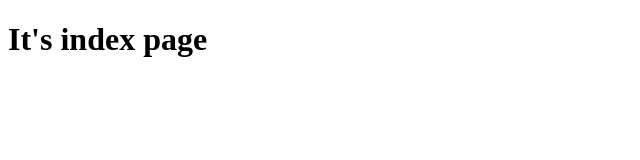
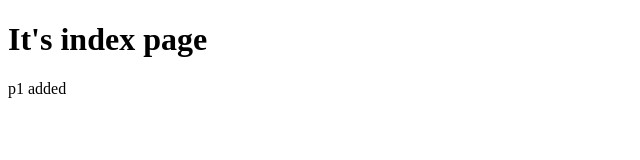
Before and after one commit to xerathul/html, a plain HTML site: page index.html in a window 1280 px wide. Shown: the full height of the page, 0-640 px from the left. Drawn offline with Linux system fonts and the light colour scheme.

Commit message:
p1 added

```diff
--- a/index.html
+++ b/index.html
@@ -8,5 +8,6 @@
 </head>
 <body>
     <h1>It's index page</h1>
+    <p>p1 added</p>
 </body>
 </html>
```
